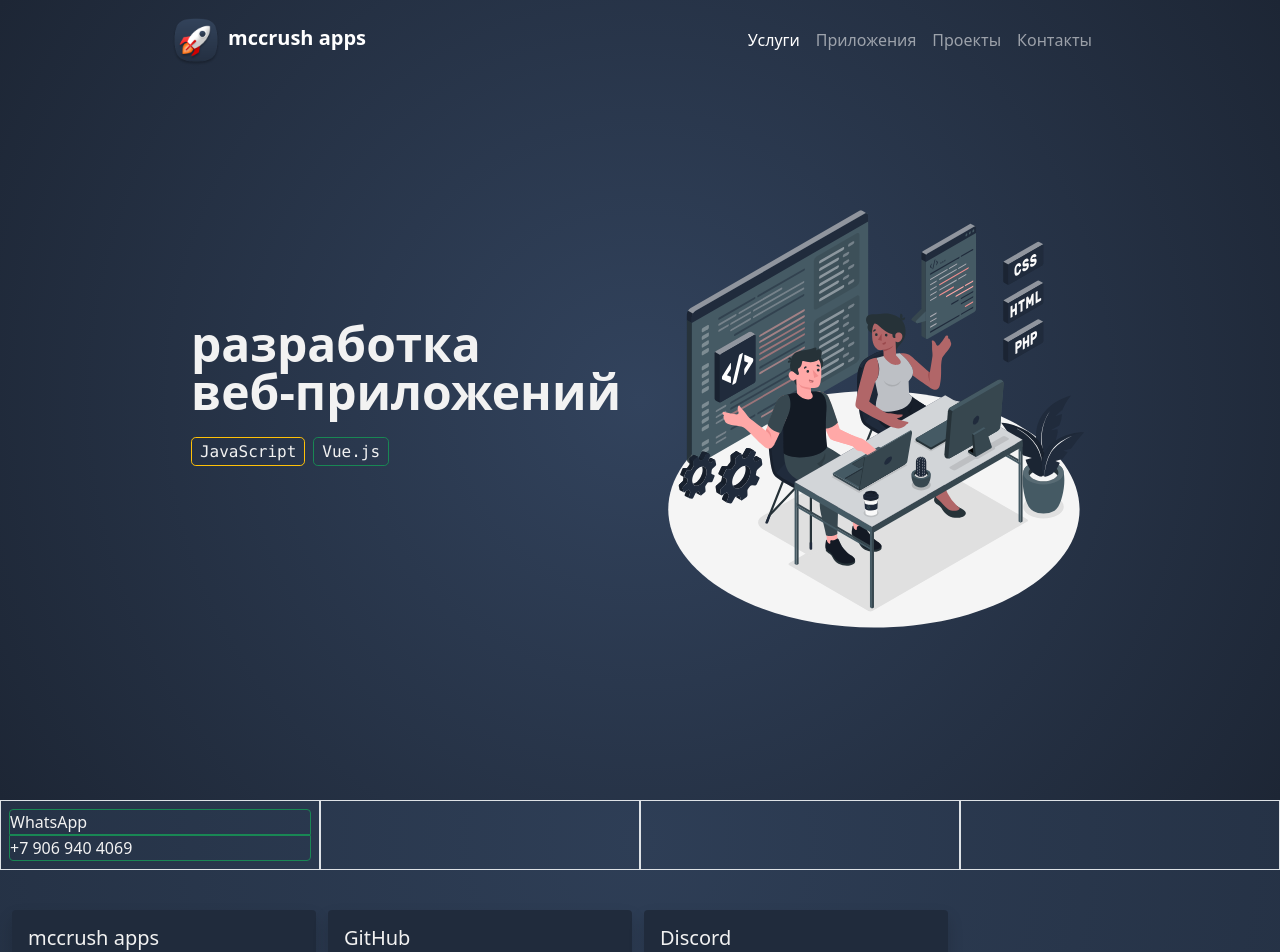
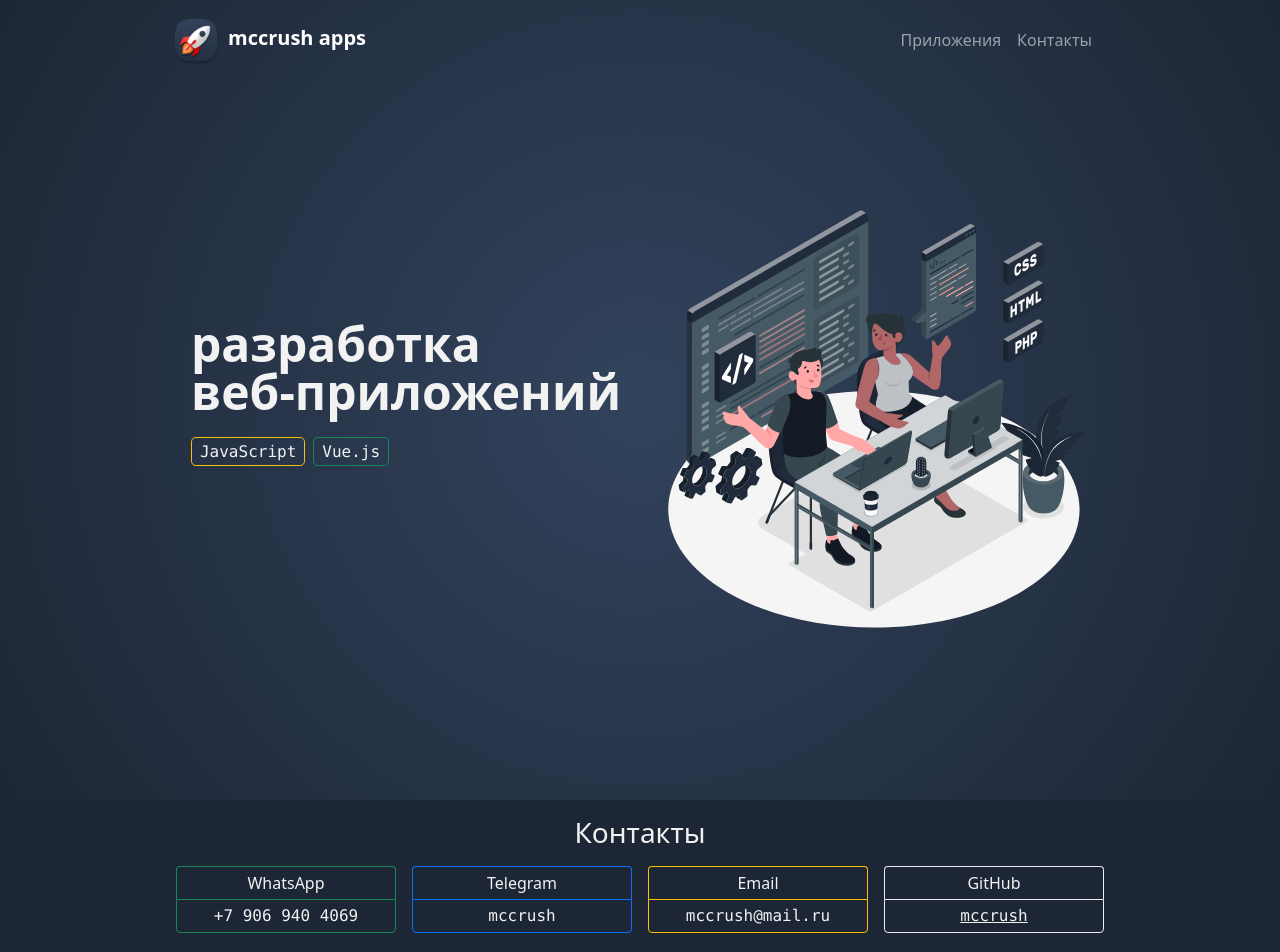
Before and after one commit to mccrush/mccrush.github.io, a Vue app: page / in a window 1280 px wide. Shown: the top 952 px of the page. Built offline with nearby package versions, Linux system fonts and the light colour scheme.

Commit message:
Settings contacts view

```diff
--- a/src/App.vue
+++ b/src/App.vue
@@ -1,12 +1,12 @@
 <template>
-  <div class="container-fluid">
+  <div class="container-fluid p-0">
     <F1 />
     <F5 />
-    <div class="row pe-sm-3 pt-3">
+    <div class="row m-0 p-0 pt-3">
       <Card v-for="app in sites" :key="app.alias" :app="app" />
     </div>
     <h4 class="text-center mt-5">Приложения на домене mccrush.github.io</h4>
-    <div class="row">
+    <div class="row m-0 p-0">
       <div class="col-12 d-flex flex-wrap justify-content-center">
         <FilterItem
           v-for="type in types"
@@ -23,7 +23,7 @@
         />
       </div>
     </div>
-    <div class="row pe-sm-3">
+    <div class="row m-0 p-0">
       <Card v-for="app in filterApps" :key="app.alias" :app="app" />
     </div>
   </div>
--- a/src/components/F1/Navbar.vue
+++ b/src/components/F1/Navbar.vue
@@ -27,15 +27,15 @@
         id="navbarSupportedContent"
       >
         <ul class="navbar-nav">
-          <li class="nav-item">
+          <!-- <li class="nav-item">
             <a class="nav-link active" href="#services">Услуги</a>
-          </li>
+          </li> -->
           <li class="nav-item">
             <a class="nav-link" href="#apps">Приложения</a>
           </li>
-          <li class="nav-item">
+          <!-- <li class="nav-item">
             <a class="nav-link" href="#projects">Проекты</a>
-          </li>
+          </li> -->
           <li class="nav-item">
             <a class="nav-link" href="#contacts">Контакты</a>
           </li>
--- a/src/layouts/F1.vue
+++ b/src/layouts/F1.vue
@@ -1,5 +1,5 @@
 <template>
-  <div class="f1 row vh-100">
+  <div class="f1 row vh-100 m-0 p-0">
     <Navbar />
     <Present />
   </div>
--- a/src/layouts/F5.vue
+++ b/src/layouts/F5.vue
@@ -1,12 +1,47 @@
 <template>
-  <div class="f5 row">
-    <div class="col-12 col-sm-6 col-md-3 p-2 border">
-      <div class="rounded-top my-border-success">WhatsApp</div>
-      <div class="rounded-bottom my-border-success">+7 906 940 4069</div>
+  <div class="f5">
+    <div class="container-960 row text-center m-0 m-auto ps-2 pt-3 pe-2 pb-3">
+      <h3 id="contacts">Контакты</h3>
+      <div class="col-12 col-sm-6 col-md-3 p-2">
+        <div class="rounded-top my-border-success border-bottom-0 p-1">
+          WhatsApp
+        </div>
+        <div class="rounded-bottom my-border-success font-monospace p-1">
+          +7 906 940 4069
+        </div>
+      </div>
+
+      <div class="col-12 col-sm-6 col-md-3 p-2">
+        <div class="rounded-top my-border-blue border-bottom-0 p-1">
+          Telegram
+        </div>
+        <div class="rounded-bottom my-border-blue font-monospace p-1">
+          mccrush
+        </div>
+      </div>
+
+      <div class="col-12 col-sm-6 col-md-3 p-2">
+        <div class="rounded-top my-border-yellow border-bottom-0 p-1">
+          Email
+        </div>
+        <div class="rounded-bottom my-border-yellow font-monospace p-1">
+          mccrush@mail.ru
+        </div>
+      </div>
+
+      <div class="col-12 col-sm-6 col-md-3 p-2">
+        <div class="rounded-top my-border-gray border-bottom-0 p-1">GitHub</div>
+        <div class="rounded-bottom my-border-gray font-monospace p-1">
+          <a
+            class="link-git"
+            href="https://github.com/mccrush"
+            target="_blank"
+            title="Открыть в новой вкладке"
+            >mccrush</a
+          >
+        </div>
+      </div>
     </div>
-    <div class="col-12 col-sm-6 col-md-3 p-2 border"></div>
-    <div class="col-12 col-sm-6 col-md-3 p-2 border"></div>
-    <div class="col-12 col-sm-6 col-md-3 p-2 border"></div>
   </div>
 </template>
 
@@ -19,7 +54,31 @@ export default {
 </script>
 
 <style scoped>
+.f5 {
+  background: rgba(29, 38, 53, 1);
+}
+
 .my-border-success {
   border: 1px solid var(--bs-green);
 }
+
+.my-border-blue {
+  border: 1px solid var(--bs-blue);
+}
+
+.my-border-yellow {
+  border: 1px solid var(--bs-yellow);
+}
+
+.my-border-gray {
+  border: 1px solid var(--bs-gray-200);
+}
+
+.link-git {
+  color: #f2f2f2;
+}
+
+.link-git:hover {
+  text-decoration: none;
+}
 </style>
```
